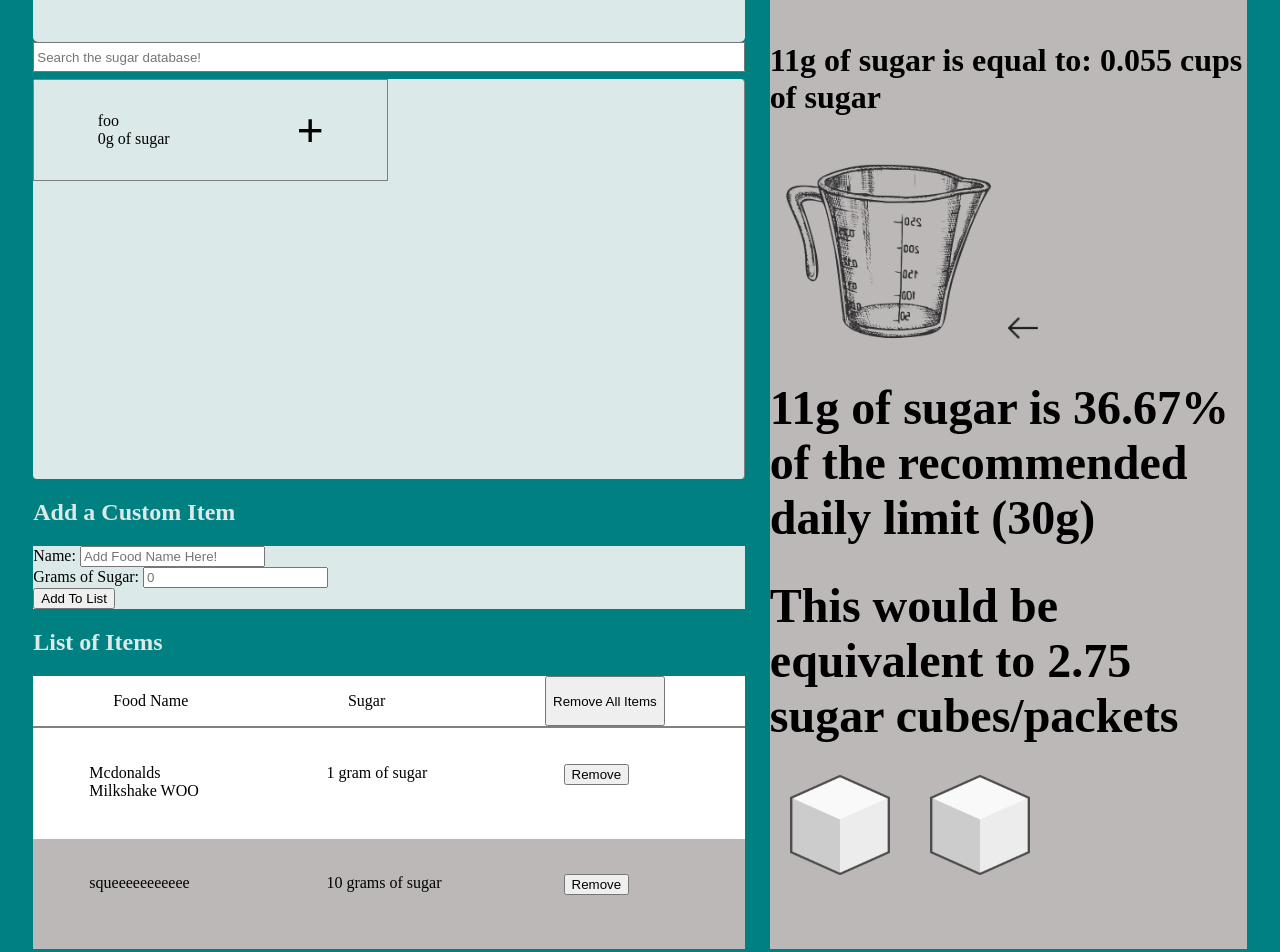
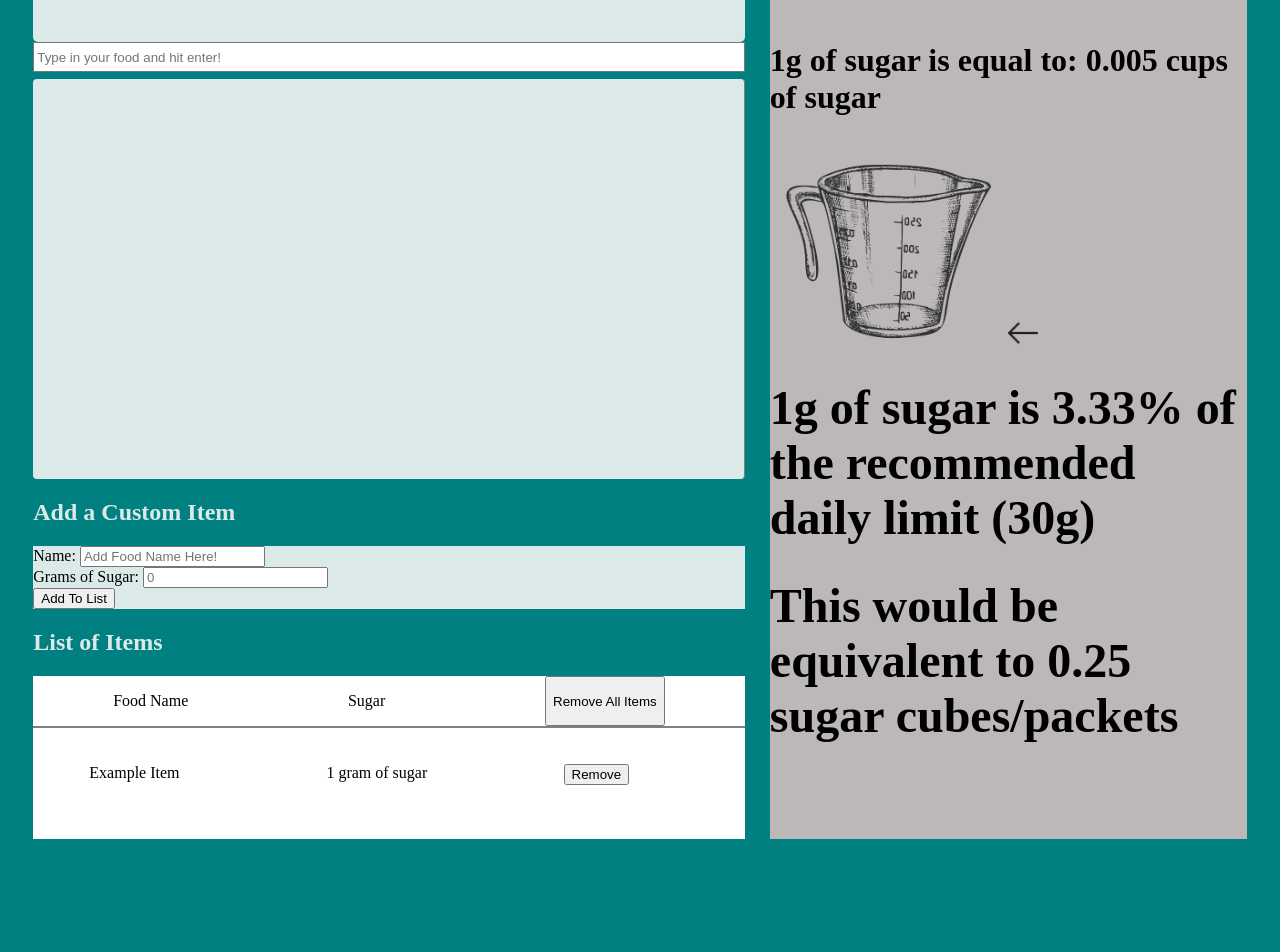
Before and after one commit to Max-Barnes/VueSugarCounterFront, a Vue app in the folder SugarFront/: page / in a window 1280 px wide. Shown: the part 140-1092 px from the top of the page. After the commit the page ends 987 px from the top, so only its background shows below. Built offline with nearby package versions, Linux system fonts and the light colour scheme.

Commit message:
project in working state, only new changes should be to database

```diff
--- a/SugarFront/package.json
+++ b/SugarFront/package.json
@@ -11,6 +11,7 @@
     "format": "prettier --write src/"
   },
   "dependencies": {
+    "axios": "^1.6.8",
     "vue": "^3.4.21"
   },
   "devDependencies": {
--- /dev/null
+++ b/SugarFront/src/Services/ListService.js
@@ -0,0 +1,11 @@
+import axios from 'axios'
+
+const http = axios.create({
+  baseURL: 'http://localhost:8080'
+})
+
+export default {
+  searchForItems(search) {
+    return http.get(`/food/search?name=${search}`)
+  }
+}
--- a/SugarFront/src/components/icons/homePage.vue
+++ b/SugarFront/src/components/icons/homePage.vue
@@ -6,16 +6,25 @@
       </div>
       <div class="searchbox">
         <div class="search">
-          <input type="text" placeholder="Search the sugar database!" />
+          <input
+            type="text"
+            placeholder="Type in your food and hit enter!"
+            v-model="searchBox"
+            @keyup.enter="searchForItems(this.searchBox)"
+          />
         </div>
       </div>
       <div class="searchitems">
-        <div class="item" v-for="each in searchItems" :key="each.id">
+        <div
+          class="item"
+          v-for="each in searchItems"
+          :key="each.id"
+          @click="saveNewSearchItem(each.id)"
+        >
           <div class="iteminfo">
             <div class="name">{{ each.name }}</div>
-            <div class="sugar">{{ each.sugar }}g of sugar</div>
+            <div class="sugar">{{ each.sugarContent }}g of sugar</div>
           </div>
-          <div class="addbutton">+</div>
         </div>
       </div>
       <div class="section-two">
@@ -99,19 +108,23 @@
           (30g)
         </h1>
         <div>
-          <h1>
-            This would be equivalent to {{ numberOfCubes }} sugar cubes/packets
-          </h1>
+          <h1>This would be equivalent to {{ numberOfCubes }} sugar cubes/packets</h1>
           <div class="cubes">
-            <img :key="index" src="../../assets/img/cube.png" alt="sugar-cube" v-for="index in Math.floor(numberOfCubes)">
+            <img
+              :key="index"
+              src="../../assets/img/cube.png"
+              alt="sugar-cube"
+              v-for="index in Math.floor(numberOfCubes)"
+            />
           </div>
-
         </div>
       </div>
     </div>
   </div>
 </template>
 <script>
+import ListService from '../../Services/ListService'
+
 export default {
   data() {
     return {
@@ -119,43 +132,19 @@ export default {
       listOfItems: [
         {
           id: 0,
-          name: 'Mcdonalds Milkshake WOO',
+          name: 'Example Item',
           sugar: 1
-        },
-        {
-          id: 1,
-          name: 'squeeeeeeeeeee',
-          sugar: 10
         }
       ],
-      searchItems: [
-        {
-          id: 0,
-          name: 'foo',
-          sugar: 0
-        }
-      ],
+      searchItems: [],
       newItem: [
         {
           name: '',
           sugar: 0
         }
       ],
-      nextListId: 2,
+      nextListId: 1,
       maxScrollValue: 160,
-      funnyStuff: [
-        {
-          id: 1,
-          name: 'Car',
-          sugar: 100000
-        },
-        {
-          id: 2,
-          name: 'Sugar Cube',
-          sugar: 4
-        }
-      ],
-      sugarInCar: 100000,
       sugarInCube: 4
     }
   },
@@ -229,6 +218,28 @@ export default {
     },
     removeAllItems() {
       this.listOfItems = []
+    },
+    searchForItems(search) {
+      this.searchItems = []
+
+      ListService.searchForItems(search).then((response) => {
+        this.searchItems = response.data
+      })
+    },
+    saveNewSearchItem(id) {
+      let food = this.searchItems.find((item) => item.id === id)
+
+      let newFood = {
+        id: 0,
+        name: '',
+        sugar: 0
+      }
+
+      newFood.name = food.name
+      newFood.sugar = food.sugarContent
+      newFood.id = this.getNextListId()
+
+      this.listOfItems.unshift(newFood)
     }
   }
 }
@@ -327,18 +338,23 @@ body {
   border-radius: 4px;
   min-height: 400px;
   display: grid;
-  grid-template-columns: repeat(auto-fill, minmax(300px, 1fr));
+  grid-template-columns: repeat(auto-fill, minmax(250px, 1fr));
   border-right: 1px solid #808080;
   overflow-y: scroll;
   max-height: 400px;
+  font-size: 1.33rem;
 }
 
 .item {
   display: flex;
-  justify-content: space-around;
-  align-items: center;
+  align-items: flex-start;
   border: 1px solid #808080;
   max-height: 100px;
+  cursor: pointer;
+}
+
+.item:hover {
+  background-color: rgba(42, 233, 42, 0.884);
 }
 
 .info {
@@ -426,4 +442,7 @@ h1 {
   margin-left: 20px;
   margin-right: 20px;
 }
+.sugar {
+  font-weight: 700;
+}
 </style>
```
Also changed, not shown: 1 other file (tests, documents, lock files or other folders).
